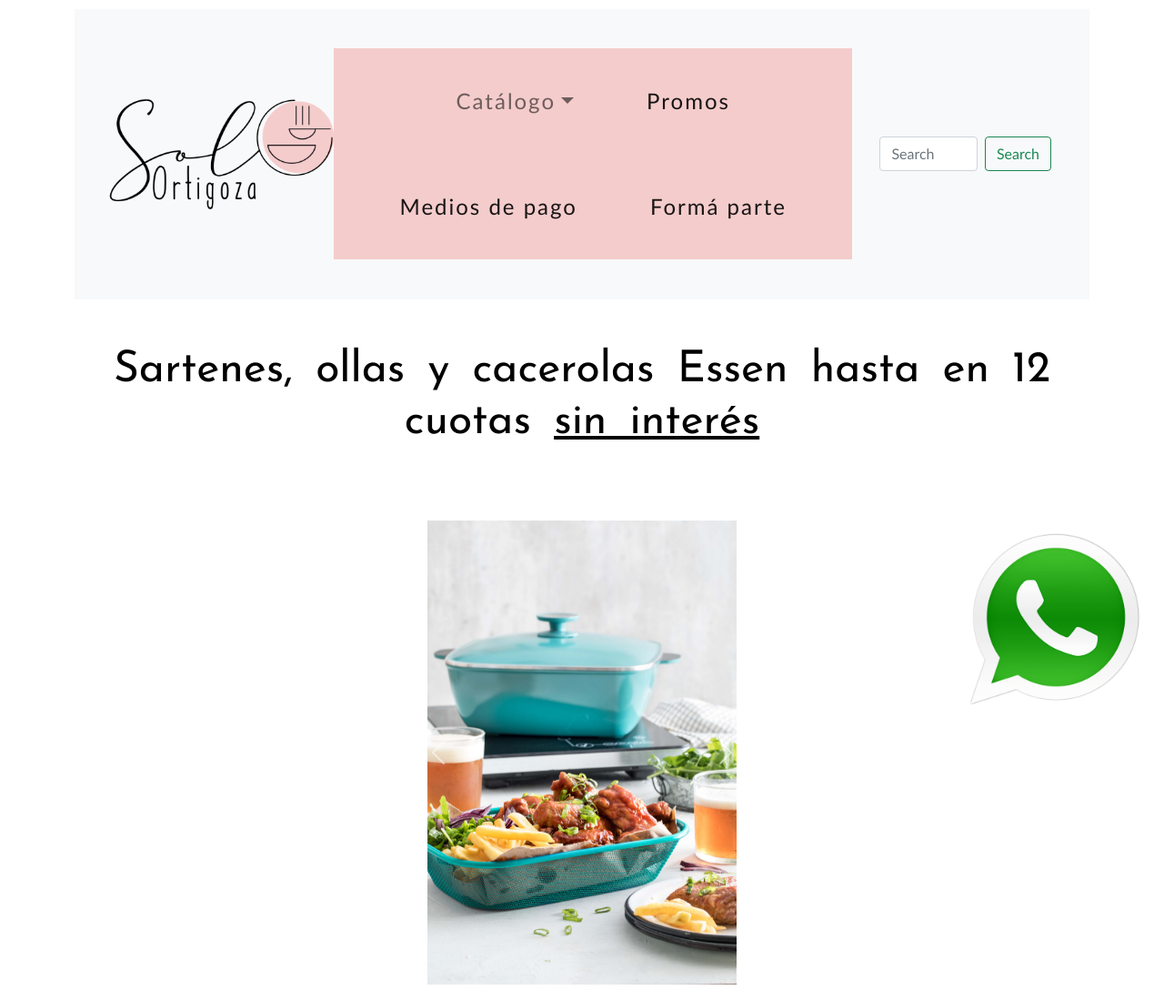
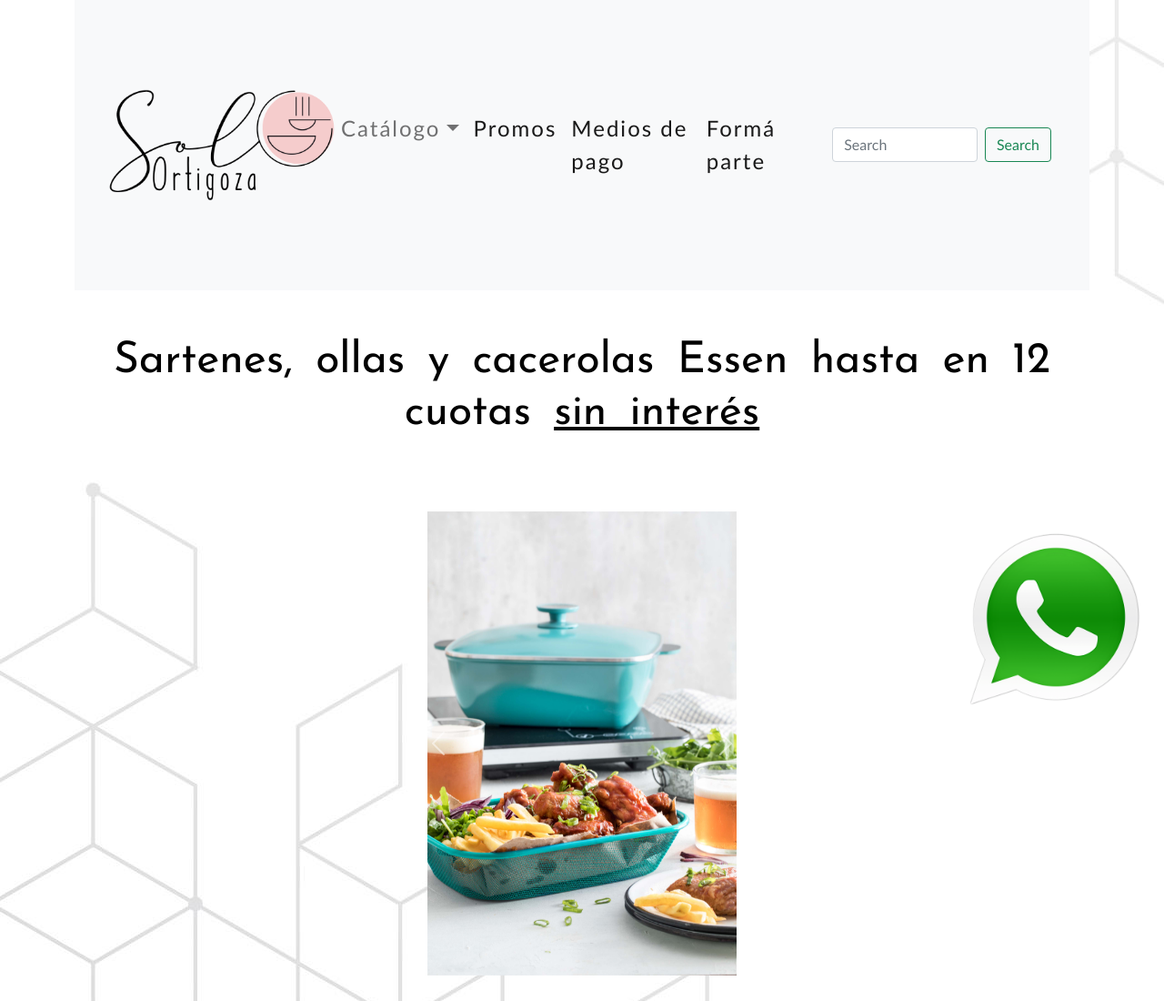
Before and after one commit to gasparojeda/ojeda_zachara_bootstrap, a plain HTML site: page index.html in a window 1280 px wide. Shown: the top 1100 px of the page at 91% size. Drawn offline with nearby package versions, Linux system fonts and the light colour scheme.

Commit message:
segunda entrega proyecto

```diff
--- a/css/style.css
+++ b/css/style.css
@@ -4,42 +4,19 @@
     box-sizing: border-box;
 }
 body{
-    background-image: url(./assets/img/5570863.jpg);
-    background-size: stretch;
-    margin: 10px;
-}
-header{
-    display: flex;
-    flex-flow: row wrap;
-    justify-content: space-around;
-    align-items: center;
-    text-align: center;
+    background-image: url(../img/5570863.jpg);
 }
 .logo{
     width: 300px;
 }
-nav ul{
-    display: flex;
-    list-style-type: none;
-    background-color: #F4CCCC;
-    flex-flow: row wrap;
-    justify-content: center;
-    font-size: 0;
-}
-nav ul li{
-    display: inline-block;
-    margin: 1rem;
-    padding: 1rem;
-    position: relative;
-}
 nav ul a{
-    text-decoration: none;
     color: black;
     font-family: 'Gill Sans', 'Gill Sans MT', Calibri, 'Trebuchet MS', sans-serif;
     font-size: 1.5rem;
     letter-spacing: 2px;
 }
 nav ul a:hover{
+
     color: white;
 }
 nav ul ul{
--- a/index.html
+++ b/index.html
@@ -7,6 +7,7 @@
     <link rel="preconnect" href="https://fonts.googleapis.com">
     <link rel="preconnect" href="https://fonts.gstatic.com" crossorigin>
     <link href="https://fonts.googleapis.com/css2?family=Josefin+Sans&display=swap" rel="stylesheet">
+    <link rel="stylesheet" href="https://cdnjs.cloudflare.com/ajax/libs/animate.css/4.1.1/animate.min.css"/>
     <link rel="stylesheet" href="./css/bootstrap.min.css">
     <link rel="stylesheet" href="./css/style.css">
     <title>Essen by Sol Ortigoza</title>
@@ -116,5 +117,9 @@
       &copy; 2022 por Gaspar Ojeda Zachara
     </div>
   </footer>
+  <script src="./js/wow.min.js"></script>
+    <script>
+        new WOW().init();
+    </script>
 </body>
 </html>
```
